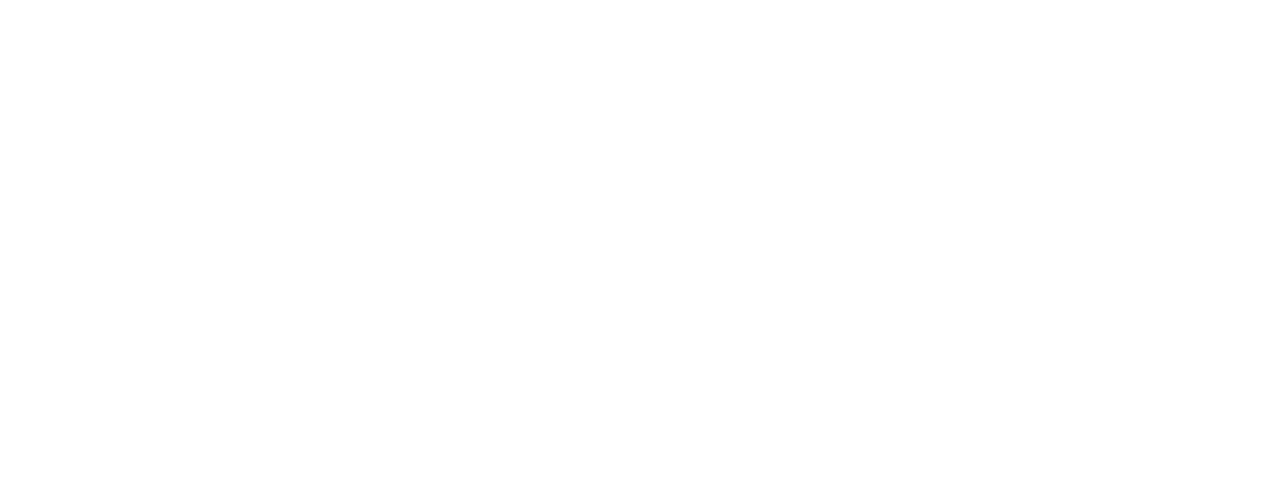
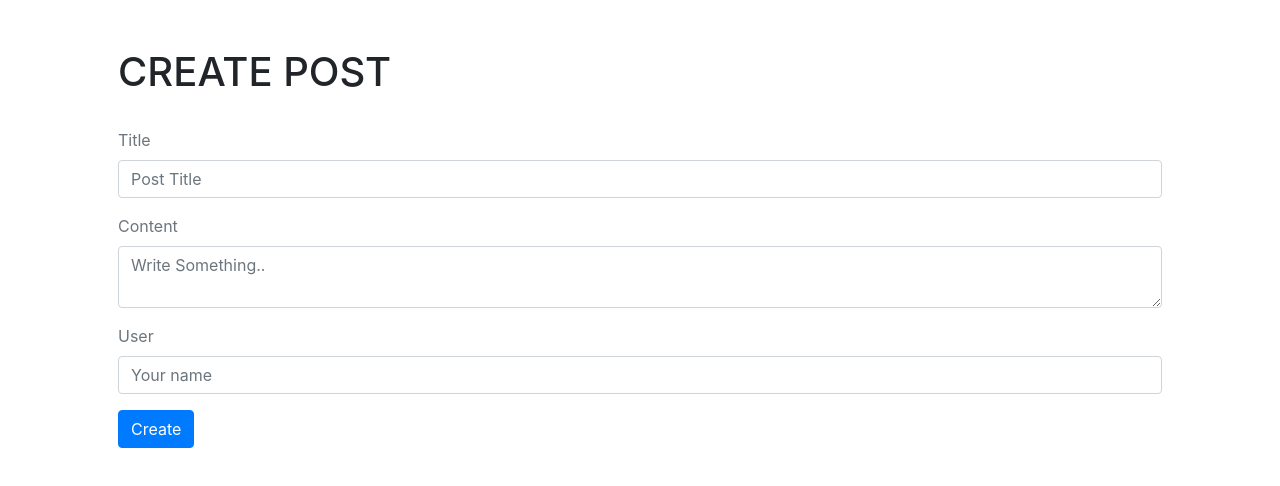
Before and after one commit to justinwilliamsrva/SummerCampApp, a React (Create React App) app in the folder closer/: page /create in a window 1280 px wide. Shown: the top 486 px of the page. Built offline with nearby package versions, Linux system fonts and the light colour scheme.

Commit message:
created from

```diff
--- /dev/null
+++ b/closer/src/Create.js
@@ -0,0 +1,32 @@
+import React from 'react'
+
+export default function Create() {
+    return (
+        <div className="container p-5">
+            <h1>CREATE POST</h1>
+            <br />
+            <form>
+                <div className="form-group">
+                    <label className="text-muted">Title</label>
+                    <input type="text" className="form-control" placeholder="Post Title" required/>
+                </div>
+                <div className="form-group">
+                    <label className="text-muted">Content</label>
+                    <textarea  type="text" className="form-control" placeholder="Write Something.." required/>
+
+
+                </div>
+                <div className="form-group">
+                    <label className="text-muted">User</label>
+                    <input type="text" className="form-control" placeholder="Your name" required/>
+
+                </div>
+                <div>
+                    <button className="btn btn-primary">Create</button>
+</div>
+
+            </form>
+
+        </div>
+    )
+}
--- a/closer/src/Routes.js
+++ b/closer/src/Routes.js
@@ -3,12 +3,14 @@ import React from "react";
 import { BrowserRouter, Switch, Route } from "react-router-dom";
 
 import App from './App';
+import Create from "./Create"
 
 const Routes = () => {
     return (
         <BrowserRouter>
             <Switch>
-                <Route exact path="/" component={App}/>
+                <Route exact path="/" component={App} />
+                <Route exact path="/create" component={Create}/>
             </Switch>
         </BrowserRouter>
     );
```
